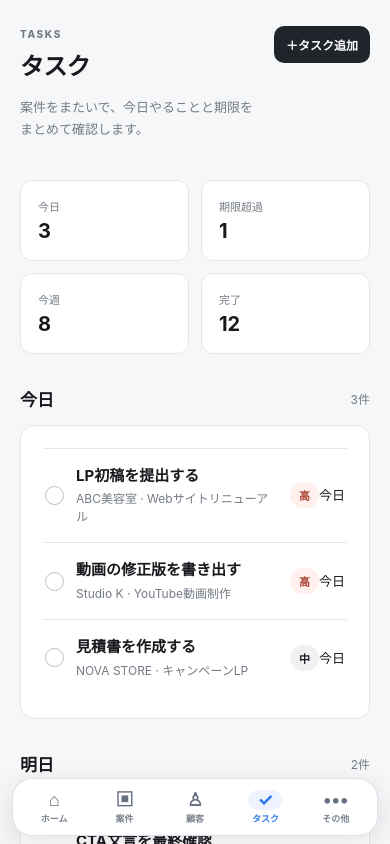
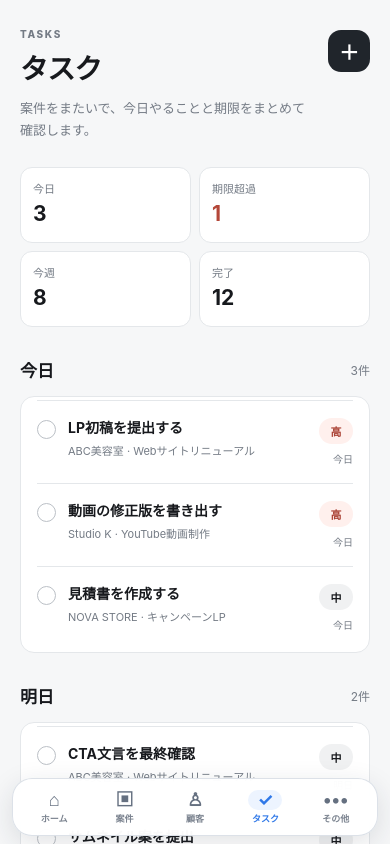
Before and after one commit to karukimori-wq/crakarte, a Next.js app: page /tasks in a window 390 px wide. Shown: the top 844 px of the page. Built offline with nearby package versions, Linux system fonts and the light colour scheme.

Commit message:
Polish mobile task screen around compact navigation

```diff
--- a/src/app/mobile-nav.css
+++ b/src/app/mobile-nav.css
@@ -39,20 +39,31 @@
     font-size:18px;
     line-height:1;
   }
-  .mobile-nav a.active{
-    background:transparent;
-    color:var(--accent);
-  }
-  .mobile-nav a.active span{
-    width:34px;
-    border-radius:10px;
-    background:#edf4ff;
-    color:var(--accent);
-  }
+  .mobile-nav a.active{background:transparent;color:var(--accent)}
+  .mobile-nav a.active span{width:34px;border-radius:10px;background:#edf4ff;color:var(--accent)}
   .mobile-nav a:active{transform:scale(.94)}
   .content,.standalone{padding-bottom:112px}
   .client-page{padding-bottom:108px}
+  .tasks-page .page-head{position:relative;padding-right:52px}
+  .tasks-page .page-head h1{font-size:28px}
+  .tasks-page .page-head p:last-child{margin:8px 0 0;max-width:290px}
+  .tasks-page .task-add{position:absolute;right:0;top:4px;width:42px;height:42px;padding:0;display:grid;place-items:center;border-radius:13px;font-size:20px}
+  .tasks-page .task-add b{display:none}
+  .tasks-page .task-summary{gap:8px;margin-top:6px}
+  .tasks-page .task-summary>div{min-height:76px;padding:13px 14px}
+  .tasks-page .task-summary strong{font-size:21px}
+  .tasks-page .task-summary .alert strong{color:#b44739}
+  .tasks-page .task-group{margin-top:30px}
+  .tasks-page .task-panel{padding:3px 16px}
+  .tasks-page .task{padding:17px 0;align-items:flex-start}
+  .tasks-page .check{margin-top:2px}
+  .tasks-page .task .grow strong{font-size:14px}
+  .tasks-page .task .grow span{font-size:11px;margin-top:5px}
+  .tasks-page .task-meta{display:flex;flex-direction:column;align-items:flex-end;gap:7px;flex:0 0 auto}
+  .tasks-page .task-due{font-size:10px;color:var(--muted)}
+  .tasks-page .priority{margin:0;min-width:34px;text-align:center}
 }
 @media (max-width:390px){
   .mobile-nav{left:12px;right:12px}
+  .tasks-page .task-summary>div{padding:12px}
 }
```
